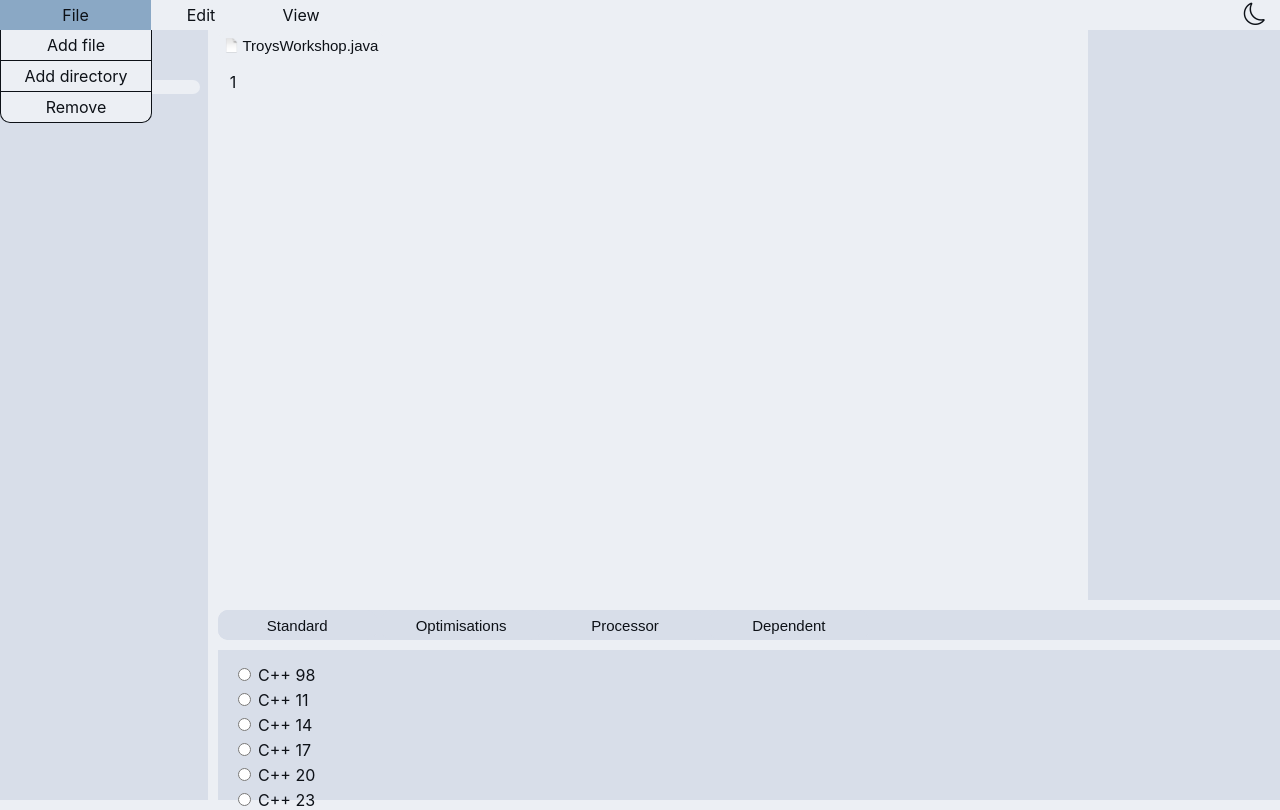
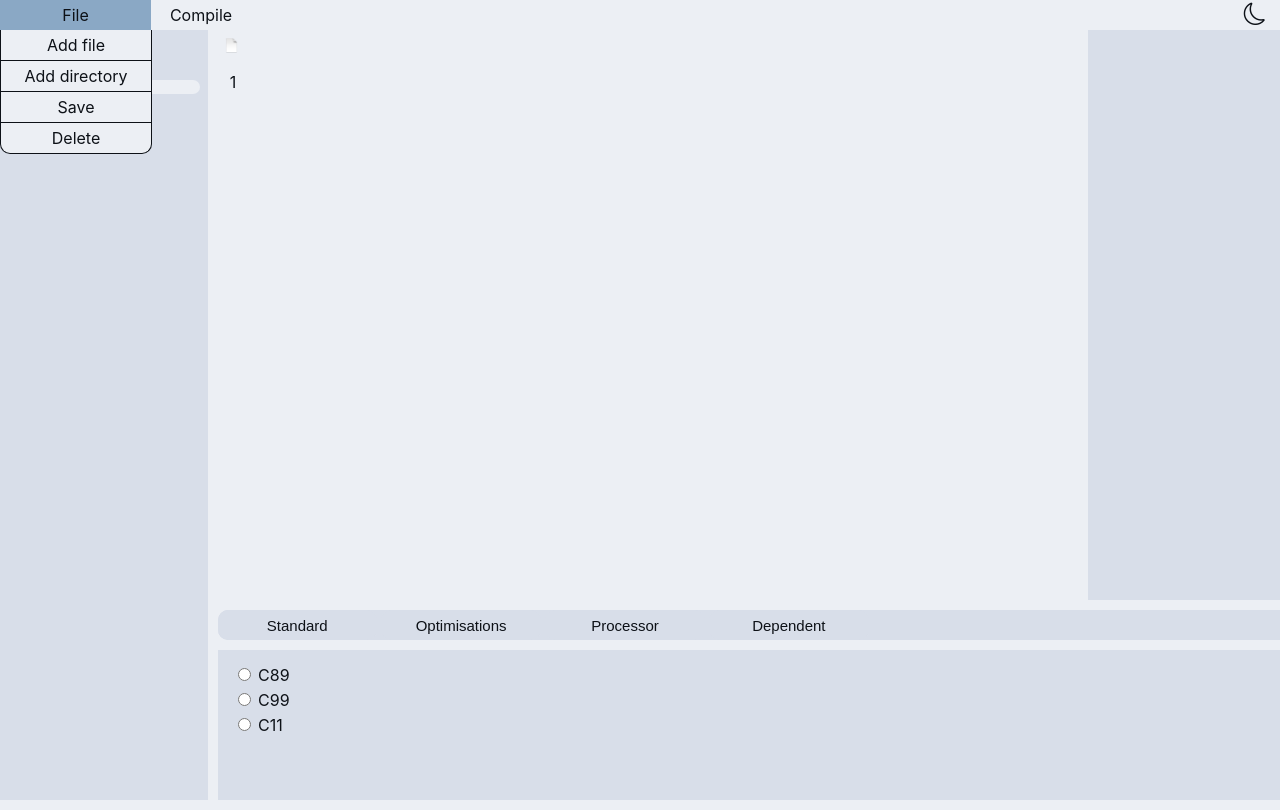
Before and after one commit to Klosiu889/WebIDE, a Django app: page /webIDE/ in a window 1280 px wide. Run offline with Django 4.2, Linux system fonts and the light colour scheme; data that the repository does not hold is empty; some libraries are stand-ins or nearby versions.

Commit message:
[Django backend] Opening files and other improvements.

```diff
--- a/Backend/webIDE/models.py
+++ b/Backend/webIDE/models.py
@@ -31,6 +31,7 @@ class Directory(Item):
 
 class File(Item):
     parent = models.ForeignKey(Directory, on_delete=models.CASCADE, blank=True, null=True)
+    content = models.TextField(blank=True, null=True)
 
     class Meta:
         constraints = [
--- a/Backend/webIDE/static/webIDE/Scripts/CodeContainer.js
+++ /dev/null
@@ -1,22 +0,0 @@
-const textarea = document.getElementById('code-textarea')
-const lineNumbers = document.querySelector('.line-numbers')
-
-const updateLineNumbers = () => {
-    const numberOfLines = textarea.value.split('\n').length;
-    lineNumbers.innerHTML = Array(numberOfLines).fill('<span></span>').join('');
-};
-
-textarea.addEventListener('keyup', () => {
-    updateLineNumbers();
-})
-
-textarea.addEventListener('keydown', event => {
-    if (event.key === 'Tab') {
-        const start = textarea.selectionStart
-        const end = textarea.selectionEnd
-
-        textarea.value = textarea.value.substring(0, start) + '\t' + textarea.value.substring(end)
-
-        event.preventDefault()
-    }
-})
--- /dev/null
+++ b/Backend/webIDE/static/webIDE/Scripts/FilesServices.js
@@ -0,0 +1,137 @@
+const clickableDirectories = document.querySelectorAll('.clickable-directories')
+const clickableFiles = document.querySelectorAll('.clickable-files')
+
+const directories = JSON.parse(document.getElementById('directories').textContent)
+const files = JSON.parse(document.getElementById('files').textContent)
+
+const codeBar = document.getElementById('file-name-display')
+
+const textarea = document.getElementById('code-textarea')
+const lineNumbers = document.querySelector('.line-numbers')
+
+let openedFile = null
+let openedDirectory = null
+let lastOpened = null
+
+const addFileButton = document.getElementById('add-file-button')
+const addDirButton = document.getElementById('add-dir-button')
+const deleteButton = document.getElementById('delete-button')
+const saveButton = document.getElementById('save-button')
+
+const updateLineNumbers = () => {
+    const numberOfLines = textarea.value.split('\n').length;
+    lineNumbers.innerHTML = Array(numberOfLines).fill('<span></span>').join('');
+};
+
+textarea.addEventListener('keyup', () => {
+    updateLineNumbers();
+})
+
+textarea.addEventListener('keydown', event => {
+    if (event.key === 'Tab') {
+        const start = textarea.selectionStart
+        const end = textarea.selectionEnd
+
+        textarea.value = textarea.value.substring(0, start) + '\t' + textarea.value.substring(end)
+
+        event.preventDefault()
+    }
+})
+
+function deleteItem() {
+    if ((lastOpened === "directory" && openedDirectory != null) ||
+        (lastOpened === "file" && openedFile != null)) {
+        const xhr = new XMLHttpRequest()
+        xhr.open('POST', '/webIDE/delete_item/', true)
+        xhr.setRequestHeader('Content-Type', 'application/json')
+        xhr.onload = () => {
+            if (xhr.status === 200) {
+                console.log('Item deleted')
+            }
+            else {
+                console.log('Error deleting item')
+            }
+        }
+        xhr.onerror = () => {
+            console.log('Error deleting item')
+        }
+
+        const dataToSend = {
+            id: (lastOpened === "directory" ? openedDirectory.id.toString() : openedFile.id.toString()),
+            type: lastOpened
+        }
+
+        xhr.send(JSON.stringify(dataToSend))
+    }
+}
+
+function saveChanges() {
+    if (openedFile != null) {
+        openedFile.content = textarea.value
+
+        const xhr = new XMLHttpRequest()
+        xhr.open('POST', '/webIDE/save_file/', true)
+        xhr.setRequestHeader('Content-Type', 'application/json')
+        xhr.onload = () => {
+            if (xhr.status === 200) {
+                console.log('File saved')
+            }
+            else {
+                console.log('Error saving file')
+            }
+        }
+        xhr.onerror = () => {
+            console.log('Error saving file')
+        }
+
+        const dataToSend = {
+            id: openedFile.id.toString(),
+            content: openedFile.content.toString()
+        }
+
+        xhr.send(JSON.stringify(dataToSend))
+    }
+}
+
+function clickDirectory(evt) {
+    clickableDirectories.forEach((directory) => { directory.classList.remove('opened') })
+    clickableFiles.forEach((file) => { file.classList.remove('opened') })
+    evt.target.classList.toggle('opened')
+
+    for (let i = 0; i < directories.length; i++) {
+        if (directories[i].id.toString() === evt.target.id.toString()) {
+            openedDirectory = directories[i]
+        }
+    }
+
+    lastOpened = "directory"
+}
+
+function clickFile(evt) {
+    clickableDirectories.forEach((directory) => { directory.classList.remove('opened') })
+    clickableFiles.forEach((file) => { file.classList.remove('opened') })
+    evt.target.classList.toggle('opened')
+
+    for (let i = 0; i < files.length; i++) {
+        if (files[i].id.toString() === evt.target.id.toString()) {
+            codeBar.innerHTML = files[i].name
+            openedFile = files[i]
+            textarea.value = files[i].content
+            updateLineNumbers()
+        }
+    }
+
+    lastOpened = "file"
+}
+
+
+deleteButton.addEventListener('click', () => deleteItem())
+saveButton.addEventListener('click', () => saveChanges())
+
+for (let i = 0; i < clickableDirectories.length; i++) {
+    clickableDirectories[i].addEventListener('click', (evt) => clickDirectory(evt))
+}
+
+for (let i = 0; i < clickableFiles.length; i++) {
+    clickableFiles[i].addEventListener('click', (evt) => clickFile(evt))
+}
--- a/Backend/webIDE/static/webIDE/Style/Colors.css
+++ b/Backend/webIDE/static/webIDE/Style/Colors.css
@@ -78,6 +78,10 @@ body {
     background-color: var(--secondary-color);
 }
 
+.opened {
+    color: var(--trimary-color);
+}
+
 .fragment {
     background-color: var(--primary-color);
     border-bottom: 10px solid var(--secondary-color);
--- a/Backend/webIDE/static/webIDE/Style/Layout.css
+++ b/Backend/webIDE/static/webIDE/Style/Layout.css
@@ -171,7 +171,6 @@ i {
     flex-direction: row;
     justify-content: left;
 
-
     height: 30px;
     width: 90%;
 }
--- a/Backend/webIDE/templates/file_tree.html
+++ b/Backend/webIDE/templates/file_tree.html
@@ -2,12 +2,8 @@
 {% for dir in directories %}
     {% if dir.parent == parent_id and dir.availability%}
         <li><details>
-            <summary>
-                <img src="{% static 'webIDE/Images/mac-folder.png' %}" class="folder" alt="">
-                <span> {{ dir.name }} </span>
-                <label>
-                    <input type="checkbox">
-                </label>
+            <summary class="clickable-directories" id="{{ dir.id }}">
+                <img src="{% static 'webIDE/Images/mac-folder.png' %}" class="folder" alt=""> {{ dir.name }}
             </summary>
             <ul>
                 {% include 'file_tree.html' with parent_id=dir %}
@@ -17,11 +13,8 @@
 {% endfor %}
 {% for file in files %}
     {% if file.parent == parent_id and file.availability %}
-        <li>
+        <li class="clickable-files" id="{{ file.id }}">
             <img src="{% static 'webIDE/Images/mac-file.png' %}" class="folder" alt=""> {{ file.name }}
-            <label>
-                <input type="checkbox">
-            </label>
         </li>
     {% endif %}
 {% endfor %}
--- a/Backend/webIDE/templates/index.html
+++ b/Backend/webIDE/templates/index.html
@@ -16,13 +16,13 @@
         <ol>
             <li><a href="#">File</a>
                 <ul>
-                    <li><a href="#">Add file</a></li>
-                    <li><a href="#">Add directory</a></li>
-                    <li><a href="#">Remove</a></li>
+                    <li id="add-file-button"><a href="#">Add file</a></li>
+                    <li id="add-dir-button"><a href="#">Add directory</a></li>
+                    <li id="save-button"><a href="#">Save</a></li>
+                    <li id="delete-button"><a href="#">Delete</a></li>
                 </ul>
             </li>
-            <li><a href="#">Edit</a></li>
-            <li><a href="#">View</a></li>
+            <li><a href="#">Compile</a></li>
         </ol>
         <i id="dark-mode-toggle" class="bi bi-brightness-high-fill"></i>
     </div>
@@ -36,7 +36,9 @@
     </div>
     <div class="code">
         <div class="code-bar">
-        <button><img src="{% static 'webIDE/Images/mac-file.png' %}" class="file" alt="">  TroysWorkshop.java</button>
+        <button><img src="{% static 'webIDE/Images/mac-file.png' %}" class="file" alt="">
+        <span id="file-name-display"></span>
+        </button>
         </div>
         <div class="code-editor">
             <div class="line-numbers">
@@ -56,26 +58,20 @@
     </div>
 
     <div id="standard" class="options">
-        <div class="options-item"><input type="radio" name="version" value="c++98" id="c++98">
-            <label for="c++98">C++ 98</label></div>
-        <div class="options-item"><input type="radio" name="version" value="c++11" id="c++11">
-            <label for="c++11">C++ 11</label></div>
-        <div class="options-item"><input type="radio" name="version" value="c++14" id="c++14">
-            <label for="c++14">C++ 14</label></div>
-        <div class="options-item"><input type="radio" name="version" value="c++17" id="c++17">
-            <label for="c++17">C++ 17</label></div>
-        <div class="options-item"><input type="radio" name="version" value="c++17" id="c++20">
-            <label for="c++20">C++ 20</label></div>
-        <div class="options-item"><input type="radio" name="version" value="c++17" id="c++23">
-            <label for="c++23">C++ 23</label></div>
+        <div class="options-item"><input type="radio" name="version" value="c89" id="c89">
+            <label for="c89">C89</label></div>
+        <div class="options-item"><input type="radio" name="version" value="c99" id="c99">
+            <label for="c99">C99</label></div>
+        <div class="options-item"><input type="radio" name="version" value="c11" id="c11">
+            <label for="c11">C11</label></div>
     </div>
 
     <div id="optimisation" class="options">
-        <div class="options-item"><input type="checkbox" name="version" value="c++98" id="o2">
+        <div class="options-item"><input type="checkbox" name="version" value="o2" id="o2">
             <label for="o2">O2</label></div>
-        <div class="options-item"><input type="checkbox" name="version" value="c++11" id="o3">
+        <div class="options-item"><input type="checkbox" name="version" value="o3" id="o3">
             <label for="o3">O3</label></div>
-        <div class="options-item"><input type="checkbox" name="version" value="c++14" id="o7">
+        <div class="options-item"><input type="checkbox" name="version" value="o7" id="o7">
             <label for="o7">O7</label></div>
     </div>
 
@@ -105,9 +101,11 @@
 
 </div>
 
+{{ directories_list|json_script:"directories" }}
+{{ files_list|json_script:"files" }}
 <script src="{% static 'webIDE/Scripts/Buttons.js' %}"></script>
 <script src="{% static 'webIDE/Scripts/OpenTab.js' %}"></script>
-<script src="{% static 'webIDE/Scripts/CodeContainer.js' %}"></script>
+<script src="{% static 'webIDE/Scripts/FilesServices.js' %}"></script>
 
 </body>
 </html>
--- a/Backend/webIDE/urls.py
+++ b/Backend/webIDE/urls.py
@@ -4,4 +4,6 @@ from . import views
 
 urlpatterns = [
     path('', views.index, name='index'),
+    path('delete_Item/', views.delete_Item, name='delete_Item'),
+    path('save_file/', views.save_file, name='save_file'),
 ]
--- a/Backend/webIDE/views.py
+++ b/Backend/webIDE/views.py
@@ -1,12 +1,52 @@
+from datetime import datetime
+
 from django.shortcuts import render
 from .models import Directory, File
+from django.http import JsonResponse
+
+
+def delete_Item(request):
+    if request.method == 'POST':
+        item_id = request.POST.get('id')
+        item_type = request.POST.get('type')
+        if item_type == 'directory':
+            item = Directory.objects.get(id=item_id)
+            item.availability = False
+            item.availability_change_date = datetime.now()
+            item.save()
+        elif item_type == 'file':
+            item = File.objects.get(id=item_id)
+            item.availability = False
+            item.availability_change_date = datetime.now()
+            item.save()
+        return JsonResponse({'status': 'success'})
+    else:
+        return JsonResponse({'status': 'error'})
+
+
+def save_file(request):
+    if request.method == 'POST':
+        file_id = request.POST.get('id')
+        file_content = request.POST.get('content')
+        file = File.objects.get(id=file_id)
+        file.file_content = file_content
+        file.change_date = datetime.now()
+        file.save()
+        return JsonResponse({'status': 'success'})
+    else:
+        return JsonResponse({'status': 'error'})
 
 
 def index(request):
     directories = Directory.objects.all()
     files = File.objects.all()
+    directories_list = list(directories.values())
+    files_list = list(files.values())
     data = {
         'directories': directories,
         'files': files,
+        'directories_list': directories_list,
+        'files_list': files_list,
     }
+
     return render(request, 'index.html', data)
```
Also changed, not shown: Backend/manage.py (line endings or trailing spaces), Backend/webIDE/admin.py (line endings or trailing spaces), Backend/webIDE/migrations/0004_file_content.py (added).
